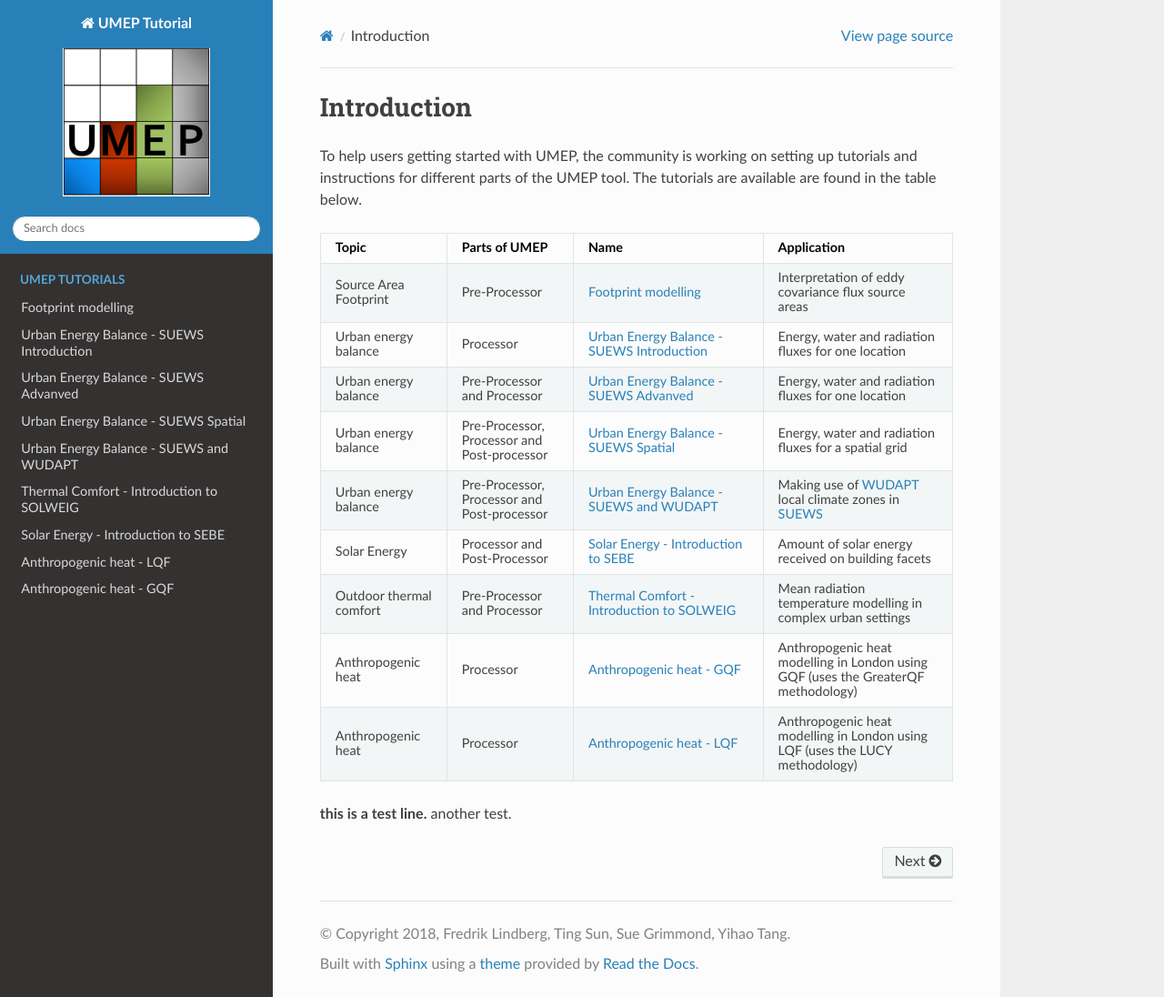
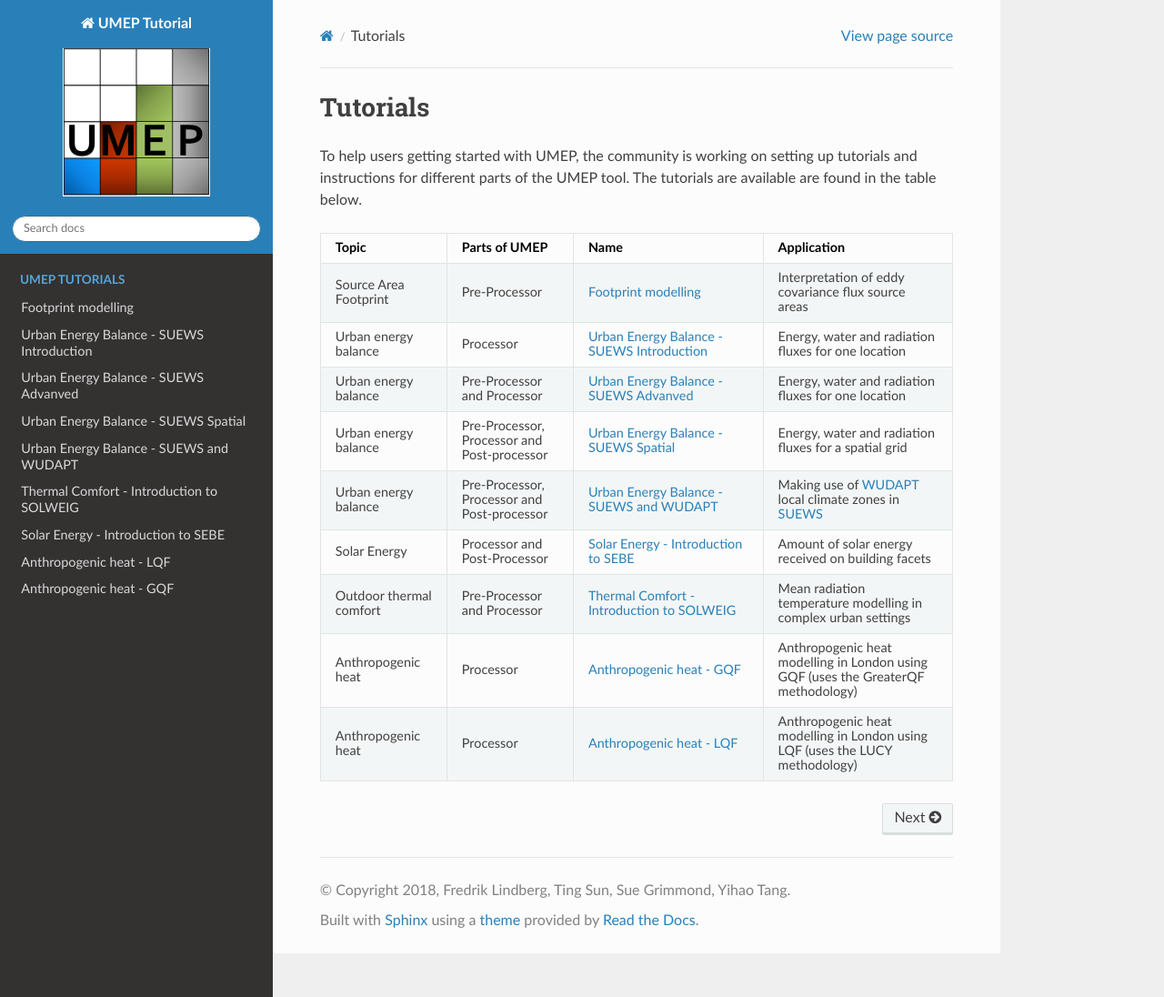
Before and after one commit to Urban-Meteorology-Reading/Tutorials, a Sphinx documentation site: the page built from docs/source/index.rst, in a window 1280 px wide and 1096 px high. Shown: the whole window at 91% size. Built offline with Sphinx 7.4.7 and the Read the Docs theme 2.0.0, drawn with Linux system fonts in a browser that asks for light colours.

Commit message:
update title.

```diff
--- a/docs/source/index.rst
+++ b/docs/source/index.rst
@@ -1,7 +1,7 @@
 .. _tutorials_intro:
 
 
-Introduction
+Tutorials
 ============
 
 To help users getting started with UMEP, the community is working on
@@ -56,8 +56,7 @@ tool. The tutorials are available are found in the table below.
      - Anthropogenic heat modelling in London using LQF (uses the LUCY methodology)
 
 
-**this is a test line.**
-another test.
+
 
 .. toctree::
    :caption: UMEP Tutorials
```
